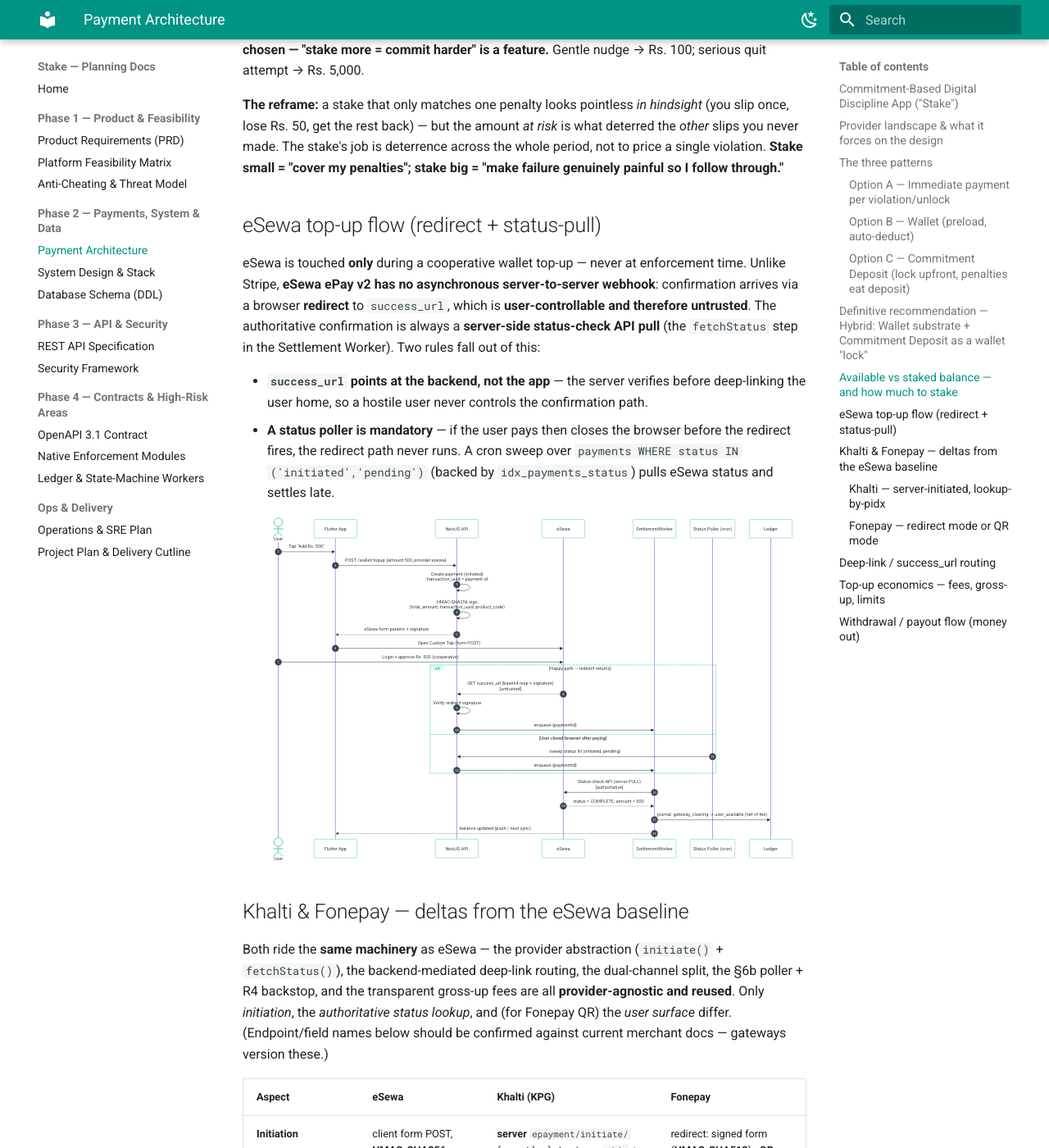
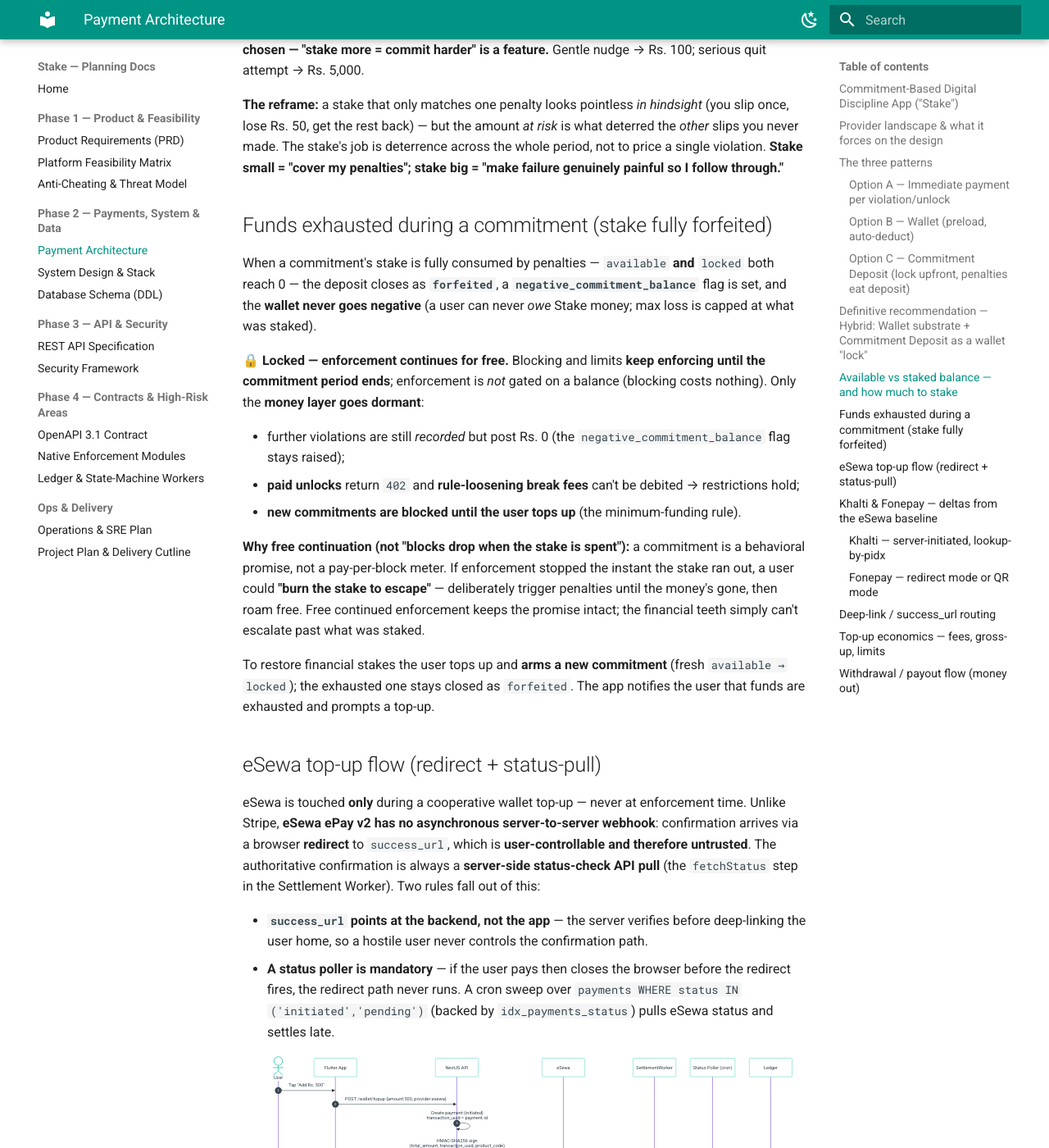
Before and after one commit to JEEVANRAWAL/stake-app-doc, an MkDocs documentation site: the page built from docs/payments/payment-architecture.md, in a window 1280 px wide and 1400 px high, scrolled down 3873 px. Shown: the whole window at 82% size. Built offline with MkDocs 1.6.1 and Material for MkDocs 9.7.7, drawn with Linux system fonts in a browser that asks for light colours.

Commit message:
Document funds-exhausted-mid-commitment lifecycle; lock enforcement-continues-for-free

```diff
--- a/docs/payments/payment-architecture.md
+++ b/docs/payments/payment-architecture.md
@@ -106,6 +106,28 @@
 Rs. 50, get the rest back) — but the amount *at risk* is what deterred the *other* slips you never made. The
 stake's job is deterrence across the whole period, not to price a single violation. **Stake small = "cover
 my penalties"; stake big = "make failure genuinely painful so I follow through."**
+
+## Funds exhausted during a commitment (stake fully forfeited)
+
+When a commitment's stake is fully consumed by penalties — `available` **and** `locked` both reach 0 — the
+deposit closes as **`forfeited`**, a **`negative_commitment_balance`** flag is set, and the **wallet never
+goes negative** (a user can never *owe* Stake money; max loss is capped at what was staked).
+
+**🔒 Locked — enforcement continues for free.** Blocking and limits **keep enforcing until the commitment
+period ends**; enforcement is *not* gated on a balance (blocking costs nothing). Only the **money layer goes
+dormant**:
+
+- further violations are still *recorded* but post Rs. 0 (the `negative_commitment_balance` flag stays raised);
+- **paid unlocks** return `402` and **rule-loosening break fees** can't be debited → restrictions hold;
+- **new commitments are blocked until the user tops up** (the minimum-funding rule).
+
+**Why free continuation (not "blocks drop when the stake is spent"):** a commitment is a behavioral promise,
+not a pay-per-block meter. If enforcement stopped the instant the stake ran out, a user could **"burn the
+stake to escape"** — deliberately trigger penalties until the money's gone, then roam free. Free continued
+enforcement keeps the promise intact; the financial teeth simply can't escalate past what was staked.
+
+To restore financial stakes the user tops up and **arms a new commitment** (fresh `available → locked`); the
+exhausted one stays closed as `forfeited`. The app notifies the user that funds are exhausted and prompts a top-up.
 
 ## eSewa top-up flow (redirect + status-pull)
 
```
Also changed, not shown: CLAUDE.md (+1 -0 lines), docs/README.md (+1 -0 lines), docs/backend/ledger-workers.md (+4 -1 lines), docs/product/prd.md (+5 -0 lines), 1 other file.
